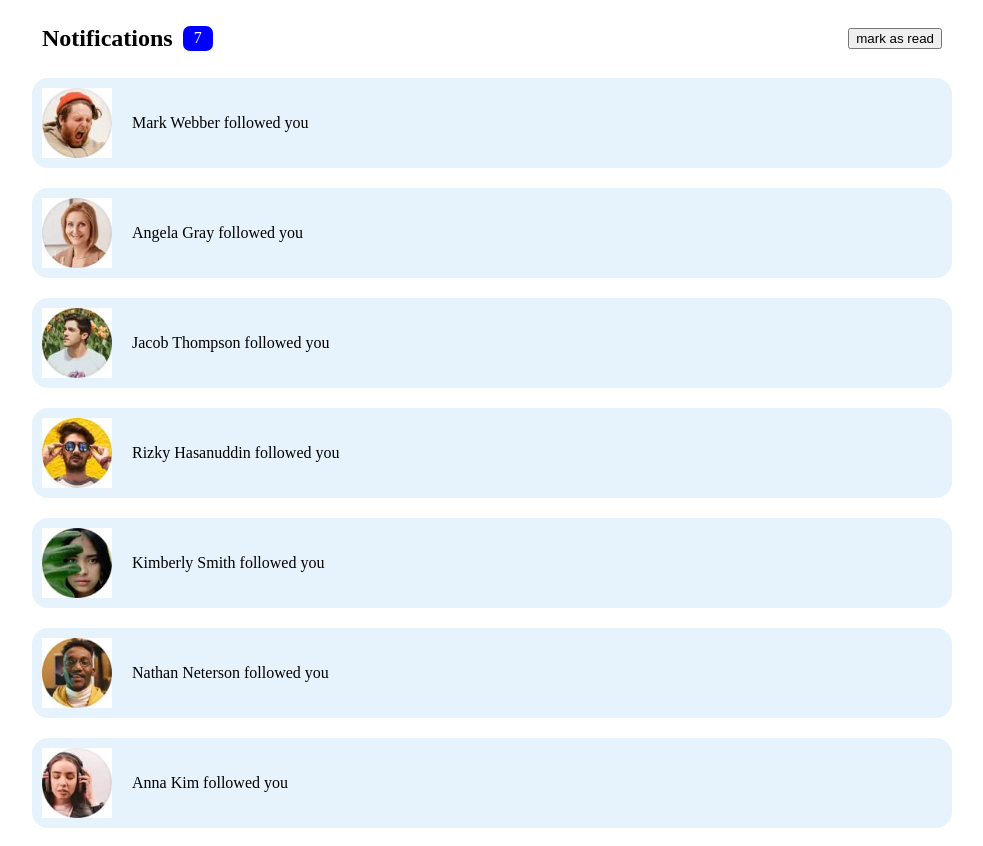
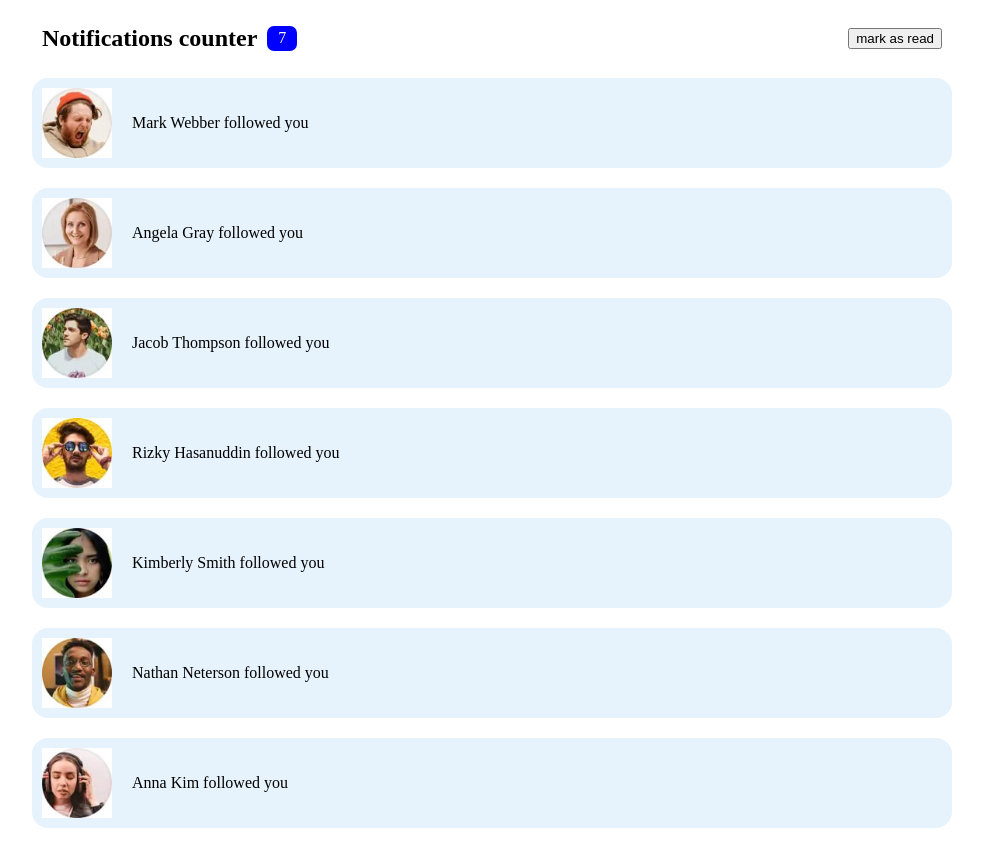
Before and after one commit to nazimkazim/notification-app, a plain HTML site: page index.html in a window 1280 px wide. Shown: the whole page, without its empty margins (148-1131 px from the left). Drawn offline with Linux system fonts and the light colour scheme.

Commit message:
changed title

```diff
--- a/index.html
+++ b/index.html
@@ -9,7 +9,7 @@
 <body>
     <div class = 'hederDiv'>
         <div class = 'chetDiv'>
-            <h2>Notifications</h2>
+            <h2>Notifications counter</h2>
             <div class = 'numberDiv'></div>
         </div>
         <button class='mark-read-btn'></button>
```
